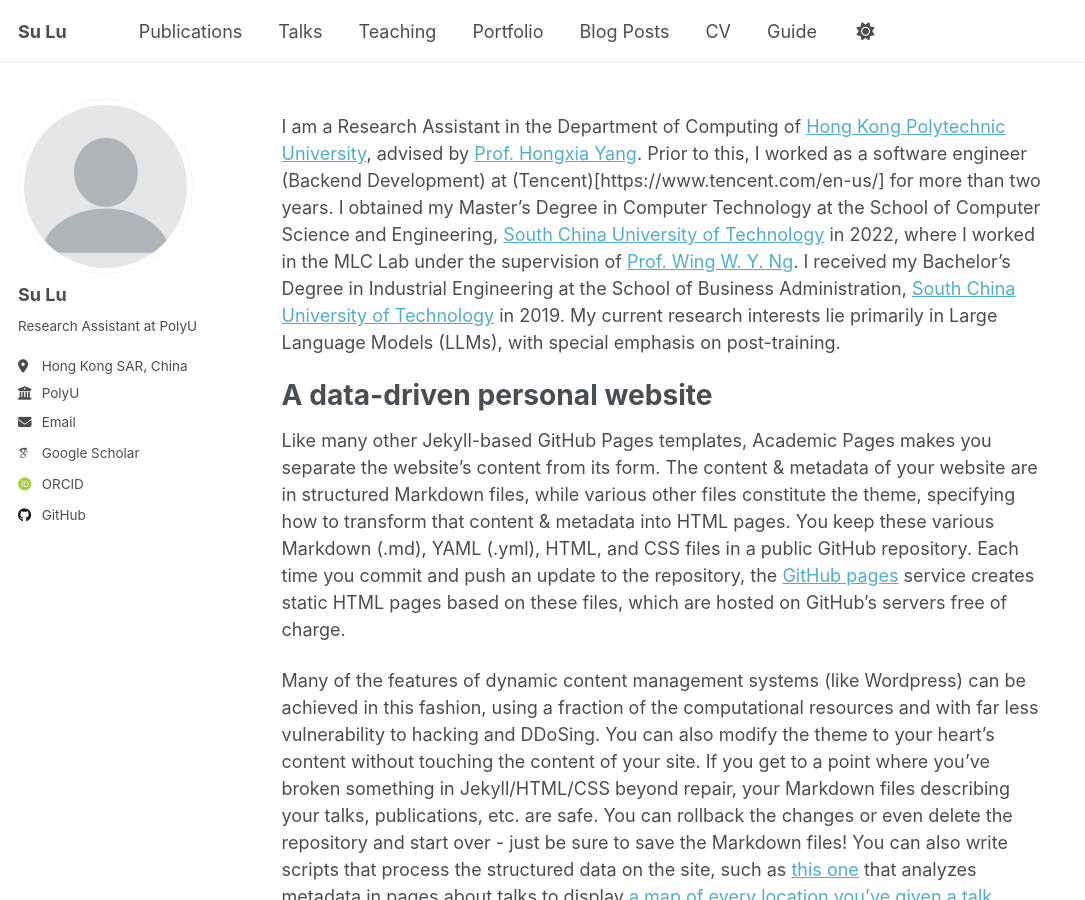
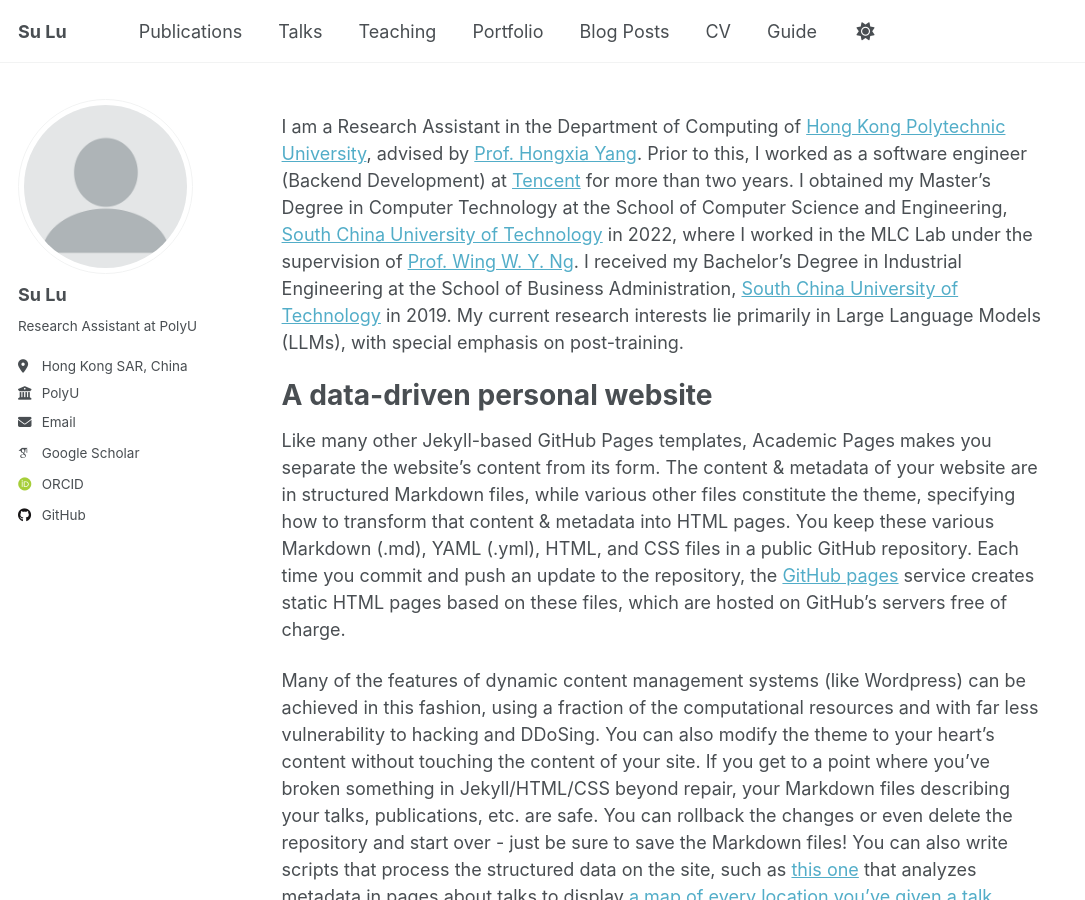
Before and after one commit to luppx/luppx.github.io, a Jekyll site: the page built from _pages/about.md, in a window 1280 px wide and 900 px high. Shown: the whole window, without its empty margins (0-1085 px from the left). Built offline with Jekyll 4.4.1, drawn with Linux system fonts in a browser that asks for light colours; some web fonts are replaced; a script that is not in the unit is left out.

Commit message:
Update about.md

```diff
--- a/_pages/about.md
+++ b/_pages/about.md
@@ -7,7 +7,7 @@ redirect_from:
   - /about.html
 ---
 
-I am a Research Assistant in the Department of Computing of [Hong Kong Polytechnic University](https://www.polyu.edu.hk), advised by [Prof. Hongxia Yang](https://www4.comp.polyu.edu.hk/~hongxyang/). Prior to this, I worked as a software engineer (Backend Development) at (Tencent)[https://www.tencent.com/en-us/] for more than two years. I obtained my Master’s Degree in Computer Technology at the School of Computer Science and Engineering, [South China University of Technology](https://www.scut.edu.cn/en/) in 2022, where I worked in the MLC Lab under the supervision of [Prof. Wing W. Y. Ng](https://www2.scut.edu.cn/cs/2017/0629/c22284a328086/page.htm). I received my Bachelor’s Degree in Industrial Engineering at the School of Business Administration, [South China University of Technology](https://www.scut.edu.cn/en/) in 2019. My current research interests lie primarily in Large Language Models (LLMs), with special emphasis on post-training.
+I am a Research Assistant in the Department of Computing of [Hong Kong Polytechnic University](https://www.polyu.edu.hk), advised by [Prof. Hongxia Yang](https://www4.comp.polyu.edu.hk/~hongxyang/). Prior to this, I worked as a software engineer (Backend Development) at [Tencent](https://www.tencent.com/en-us/) for more than two years. I obtained my Master’s Degree in Computer Technology at the School of Computer Science and Engineering, [South China University of Technology](https://www.scut.edu.cn/en/) in 2022, where I worked in the MLC Lab under the supervision of [Prof. Wing W. Y. Ng](https://www2.scut.edu.cn/cs/2017/0629/c22284a328086/page.htm). I received my Bachelor’s Degree in Industrial Engineering at the School of Business Administration, [South China University of Technology](https://www.scut.edu.cn/en/) in 2019. My current research interests lie primarily in Large Language Models (LLMs), with special emphasis on post-training.
 
 A data-driven personal website
 ======
```
